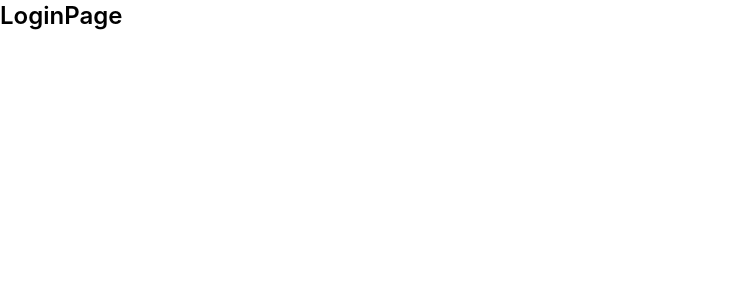
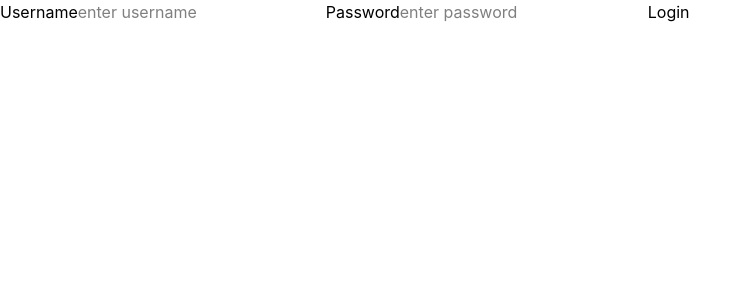
Before and after one commit to AvaBakuei/shop-panel, a React (Vite) app: page /login in a window 1280 px wide. Shown: the top 300 px of the page, without its empty margins (0-751 px from the left). Built offline with nearby package versions, Linux system fonts and the light colour scheme.

Commit message:
feat: add login page with dummyjson authentication

```diff
--- a/src/features/auth/LoginPage.tsx
+++ b/src/features/auth/LoginPage.tsx
@@ -1,3 +1,55 @@
+import React, { useState } from 'react'
+import { useAuthStore } from './authStore'
+import { useNavigate } from 'react-router'
+import { loginRequest } from './authApi'
+
 export default function LoginPage() {
-  return <h1 className="text-2xl font-semibold">LoginPage</h1>
+  const [username, setUsername] = useState('')
+  const [password, setPassword] = useState('')
+  const [isLoading, setIsLoading] = useState(false)
+  const [error, setError] = useState<string | null>(null)
+  const login = useAuthStore((s) => s.login)
+  const navigate = useNavigate()
+
+  async function handleSubmit(e: React.SubmitEvent<HTMLFormElement>) {
+    e.preventDefault()
+    setError(null)
+    setIsLoading(true)
+    try {
+      const response = await loginRequest(username, password)
+      const { accessToken, refreshToken, ...user } = response
+      login(user, accessToken)
+      navigate('/dashboard')
+    } catch {
+      setError('Something went wrong!')
+    } finally {
+      setIsLoading(false)
+    }
+  }
+
+  return (
+    <form onSubmit={handleSubmit}>
+      <label htmlFor="username">Username</label>
+      <input
+        id="username"
+        value={username}
+        onChange={(e) => setUsername(e.target.value)}
+        placeholder="enter username"
+        autoComplete="username"
+      />
+      <label htmlFor="password">Password</label>
+      <input
+        id="password"
+        value={password}
+        type="password"
+        onChange={(e) => setPassword(e.target.value)}
+        placeholder="enter password"
+        autoComplete="current-password"
+      />
+      <button type="submit" disabled={isLoading}>
+        {isLoading ? 'Waiting' : 'Login'}
+      </button>
+      {error && <span>{error}</span>}
+    </form>
+  )
 }
--- /dev/null
+++ b/src/features/auth/authApi.ts
@@ -0,0 +1,15 @@
+import type { LoginResponse } from './types'
+const BASE_URL = 'https://dummyjson.com'
+
+export async function loginRequest(username: string, password: string): Promise<LoginResponse> {
+  const response = await fetch(`${BASE_URL}/auth/login`, {
+    method: 'POST',
+    headers: { 'Content-Type': 'application/json' },
+    body: JSON.stringify({ username, password }),
+  })
+  if (!response.ok) {
+    throw new Error('Request Failed!')
+  }
+  const data = await response.json()
+  return data
+}
--- a/src/features/auth/types.ts
+++ b/src/features/auth/types.ts
@@ -6,3 +6,8 @@ export interface User {
   lastName: string
   image: string
 }
+
+export interface LoginResponse extends User {
+  accessToken: string
+  refreshToken: string
+}
--- a/src/features/dashboard/DashboardPage.tsx
+++ b/src/features/dashboard/DashboardPage.tsx
@@ -1,21 +1,7 @@
-import { useAuthStore } from '../auth/authStore'
-
-const fakeUser = {
-  id: 1,
-  username: 'emilys',
-  email: 'emily@example.com',
-  firstName: 'Emily',
-  lastName: 'Johnson',
-  image: '',
-}
 export default function DashboardPage() {
-  const login = useAuthStore((s) => s.login)
   return (
     <div>
       <h1 className="text-2xl font-semibold">DashboardPage</h1>
-      <button type="button" onClick={() => login(fakeUser, 'fake-token')}>
-        Fake Login
-      </button>
     </div>
   )
 }
```
